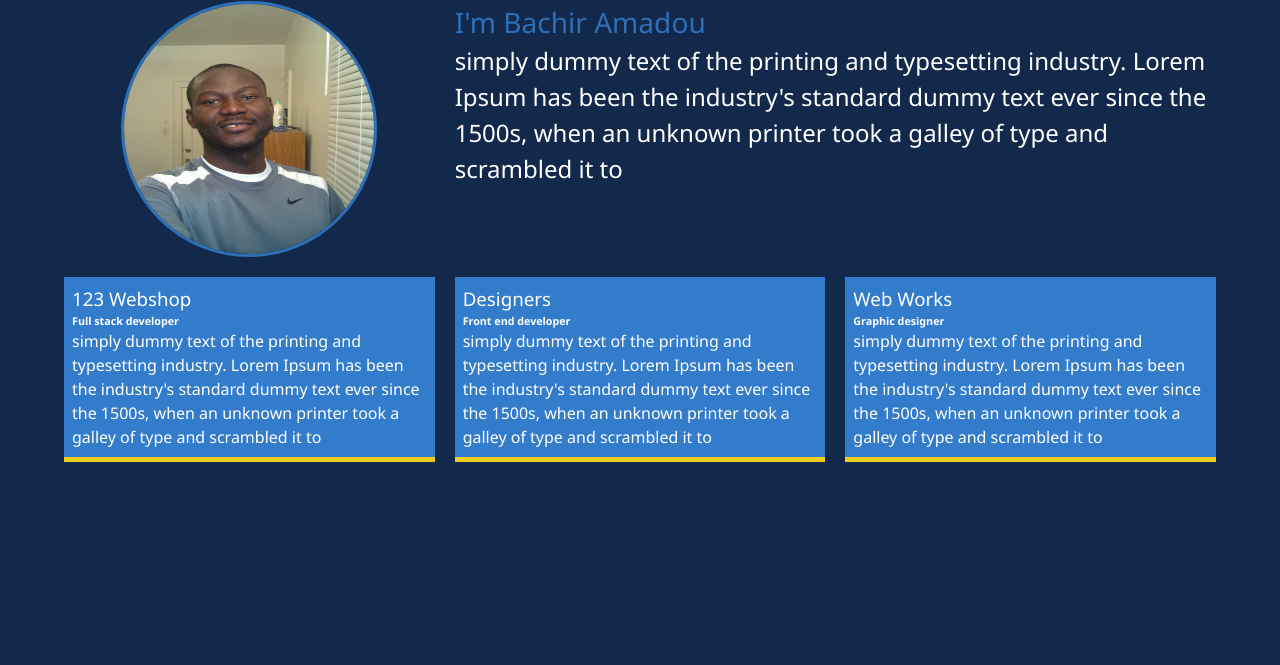
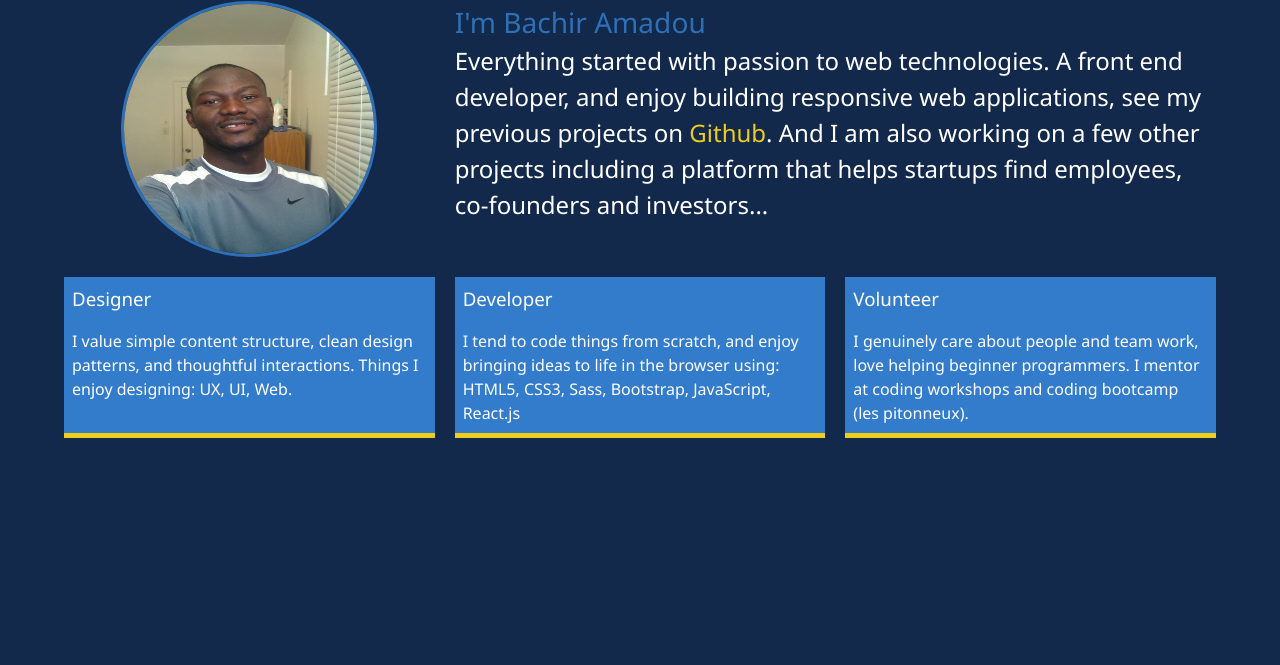
Before and after one commit to BachAmadou/project, a website: page about.html in a window 1280 px wide. Shown: the part 135-800 px from the top of the page. Drawn offline with Linux system fonts and the light colour scheme.

Commit message:
modifies html and css

```diff
--- a/about.html
+++ b/about.html
@@ -52,29 +52,30 @@
                 <div class="bio">
                     <h3 class="text-secondary">I'm Bachir Amadou</h3>
                     <p class="bio-text">
-                        simply dummy text of the printing and typesetting industry. Lorem Ipsum has been the industry's standard dummy text ever since the 1500s, when an unknown printer took a galley of type and scrambled it to
+                        Everything started with passion to web technologies.
+                        A front end developer, and enjoy building responsive web applications, see my previous projects on <a href="#" class="bio-link">Github</a>. And I am also working on a few other projects including
+                        a platform that helps startups find employees, co-founders and investors...
                     </p>
                 </div>
 
                 <div class="job job-1">
-                    <h3>123 Webshop</h3>
-                    <h6>Full stack developer</h6>
+                    <h3>Designer</h3>
                     <p>
-                        simply dummy text of the printing and typesetting industry. Lorem Ipsum has been the industry's standard dummy text ever since the 1500s, when an unknown printer took a galley of type and scrambled it to
+                        I value simple content structure, clean design patterns, and thoughtful interactions. Things I enjoy designing: UX, UI, Web.
+
                     </p>
                 </div>
                 <div class="job job-2">
-                    <h3>Designers</h3>
-                    <h6>Front end developer</h6>
+                    <h3>Developer</h3>
                     <p>
-                        simply dummy text of the printing and typesetting industry. Lorem Ipsum has been the industry's standard dummy text ever since the 1500s, when an unknown printer took a galley of type and scrambled it to
+                        I tend to code things from scratch, and enjoy bringing ideas to life in the browser using: HTML5, CSS3, Sass, Bootstrap, JavaScript, React.js
+
                     </p>
                 </div>
                 <div class="job job-3">
-                    <h3>Web Works</h3>
-                    <h6>Graphic designer</h6>
+                    <h3>Volunteer</h3>
                     <p>
-                        simply dummy text of the printing and typesetting industry. Lorem Ipsum has been the industry's standard dummy text ever since the 1500s, when an unknown printer took a galley of type and scrambled it to
+                        I genuinely care about people and team work, love helping beginner programmers. I mentor at coding workshops and coding bootcamp (les pitonneux).
                     </p>
                 </div>
             </div>
--- a/sass/_media-query.scss
+++ b/sass/_media-query.scss
@@ -91,6 +91,10 @@
             line-height: 1;
             margin-bottom: 2rem;
         }
+
+        .bio-text {
+            font-size: 1.2rem;
+        }
     }
 
     ul.menu-nav,
--- a/sass/_menu.scss
+++ b/sass/_menu.scss
@@ -101,7 +101,6 @@
         transform: translate3d(600px, 0, 0);
         @include easeOut;
 
-
         &.show {
             // Slide in from right
             transform: translate3d(0, 0, 0);
--- a/sass/main.scss
+++ b/sass/main.scss
@@ -18,6 +18,7 @@ body {
     line-height: 1.5;
 
 }
+
 // WRAPPER
 #wrapper {
     background-image: linear-gradient(rgba(0, 0, 0, 0.7), rgba(0, 0, 0, 0.7)), url('../img/bg.jpg');
@@ -78,7 +79,7 @@ header {
 
 main {
     padding: 4rem;
-    min-height: calc(100vh - 60px);
+    min-height: calc(100vh - 20px);
 
     .icons {
         margin-top: 1rem;
@@ -120,9 +121,18 @@ main {
         border: $first-color 3px solid;
     }
 
+    .bio-text a {
+        cursor: pointer;
+        color: $secondary-color;
+    }
+
     .bio {
         grid-area: bio;
         font-size: 1.5rem;
+    }
+
+    .job h3 {
+        margin-bottom: 1rem;
     }
 
     .job1 {
@@ -152,7 +162,6 @@ main {
 
     img {
         width: 100%;
-        // border: 3px solid #fff;
     }
 
     .projects-img:hover {
@@ -221,7 +230,7 @@ main {
     padding: 1rem;
     background: darken($primary-color, 10);
     color: #fff;
-    height: 60px;
+    height: 20px;
 }
 
 @import "media-query";
```
Also changed, not shown: contact.html (+0 -1 lines), index.html (+1 -1 lines), project.html (+4 -4 lines), css/style.css.
